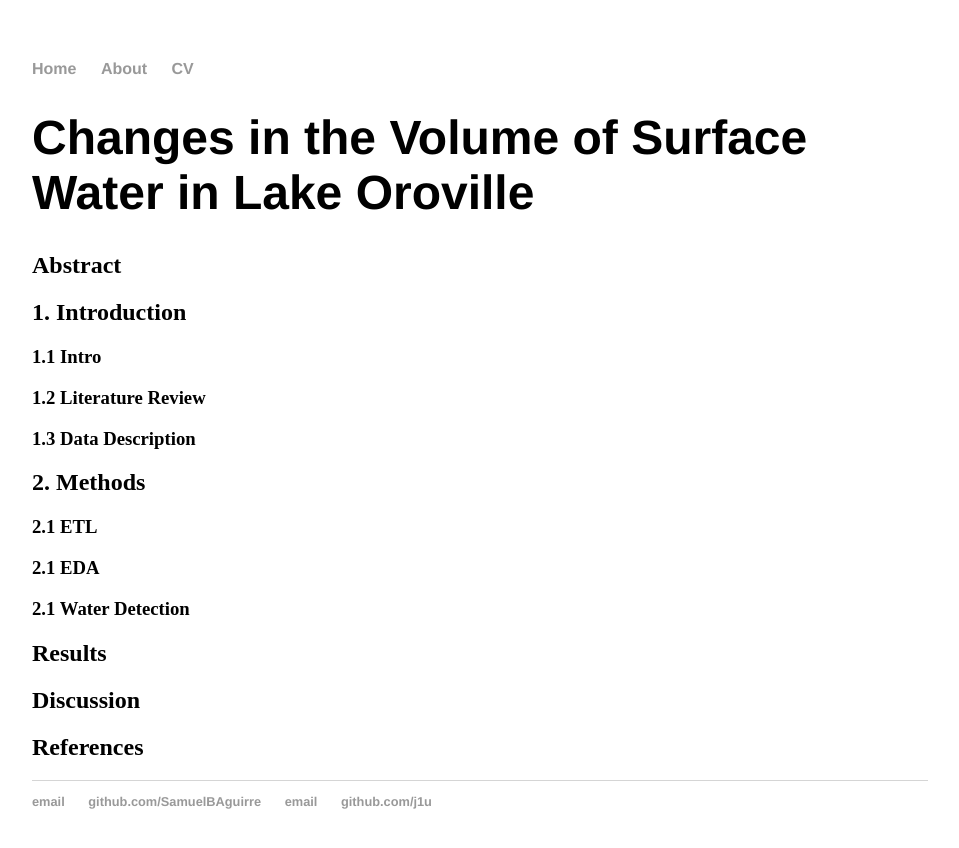
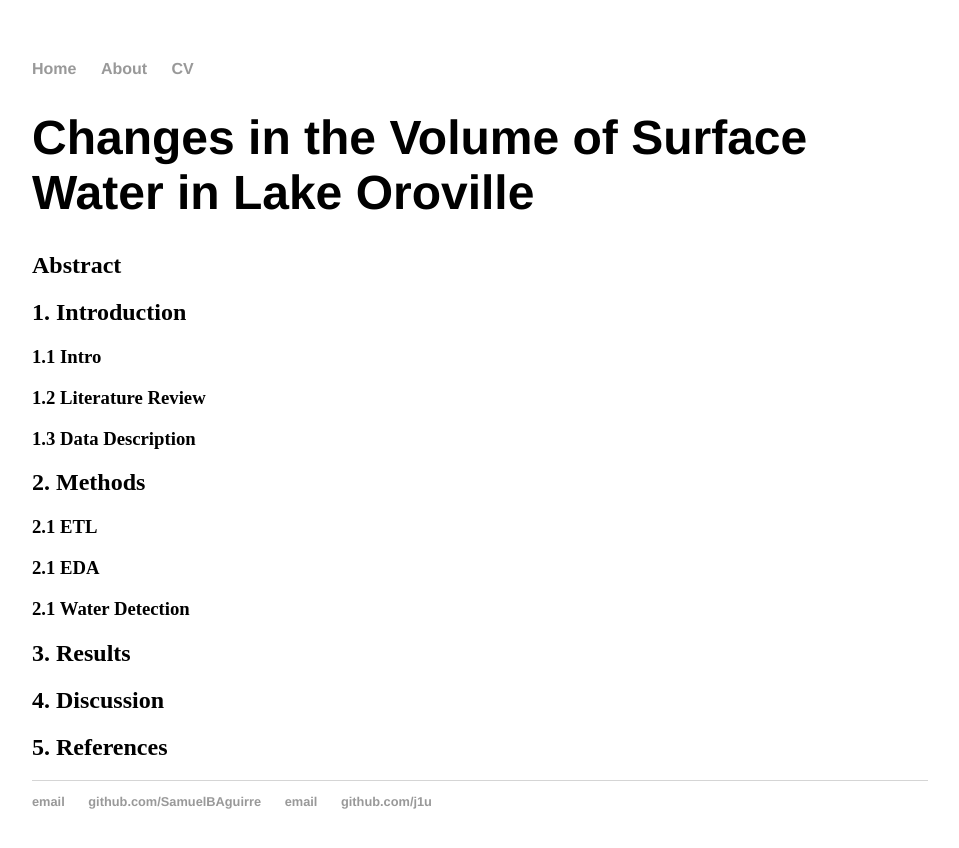
Before and after one commit to SamuelBAguirre/SamuelBAguirre.github.io, a Jekyll site: the page built from index.md, in a window 1280 px wide. Shown: the top 848 px of the page, without its empty margins (160-1119 px from the left). Built offline with Jekyll 4.4.1, drawn with Linux system fonts in a browser that asks for light colours.

Commit message:
added number labels to other section

```diff
--- a/index.md
+++ b/index.md
@@ -30,12 +30,12 @@ title: Home
 
 
 
-## **Results**
+## **3. Results**
 
 
 
-## **Discussion**
+## **4. Discussion**
 
 
 
-## **References**
+## **5. References**
```
